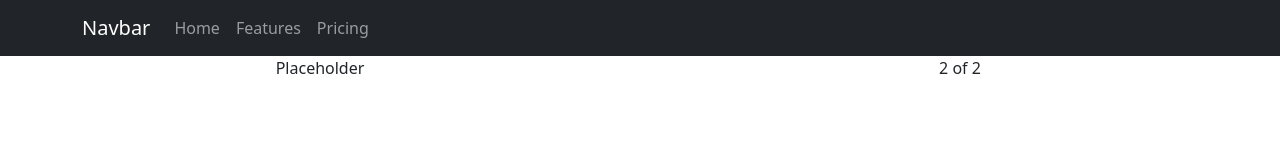
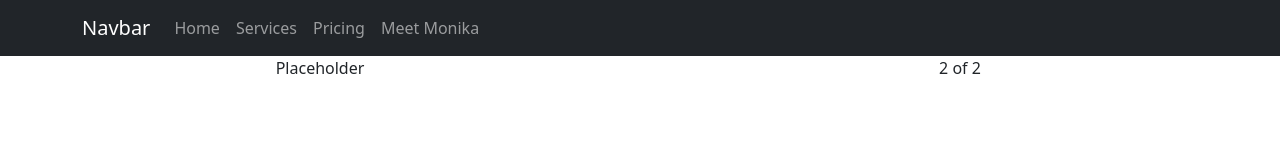
Before and after one commit to gmunoz94/soggyDoggy, a React (Create React App) app: page / in a window 1280 px wide. Shown: the top 160 px of the page. Built offline with nearby package versions, Linux system fonts and the light colour scheme.

Commit message:
adding link routes

```diff
--- a/package.json
+++ b/package.json
@@ -10,6 +10,7 @@
     "react": "^17.0.2",
     "react-bootstrap": "^2.0.1",
     "react-dom": "^17.0.2",
+    "react-router-dom": "^6.0.2",
     "react-scripts": "4.0.3",
     "web-vitals": "^1.1.2"
   },
--- a/src/App.js
+++ b/src/App.js
@@ -3,6 +3,8 @@ import Linkbar from './components/Linkbar';
 import 'bootstrap/dist/css/bootstrap.min.css';
 import Footbar from './components/Footbar';
 import { Col, Container, Row } from 'react-bootstrap';
+import { BrowserRouter as Router, Route } from 'react-router-dom';
+
 
 
 function App() {
@@ -11,6 +13,7 @@ function App() {
 
   return (
     <div className="App">
+      <Router>
       <Linkbar />
       <Container fluid>
         <Row>
@@ -19,6 +22,7 @@ function App() {
         </Row>
       </Container>
       <Footbar />
+      </Router>
     </div>
   );
 }
--- a/src/components/Linkbar.js
+++ b/src/components/Linkbar.js
@@ -9,11 +9,12 @@ function Linkbar() {
         <div>
             <Navbar bg="dark" variant="dark">
                 <Container>
-                <Navbar.Brand href="#home">Navbar</Navbar.Brand>
+                <Navbar.Brand href="/">Navbar</Navbar.Brand>
                 <Nav className="me-auto">
-                <Nav.Link href="#home">Home</Nav.Link>
-                <Nav.Link href="#features">Features</Nav.Link>
-                <Nav.Link href="#pricing">Pricing</Nav.Link>
+                <Nav.Link href="/">Home</Nav.Link>
+                <Nav.Link href="/services">Services</Nav.Link>
+                <Nav.Link href="/pricing">Pricing</Nav.Link>
+                <Nav.Link href="/meet-monika">Meet Monika</Nav.Link>
                 </Nav>
                 </Container>
             </Navbar>
```
Also changed, not shown: 1 other file (tests, documents, lock files or other folders).
